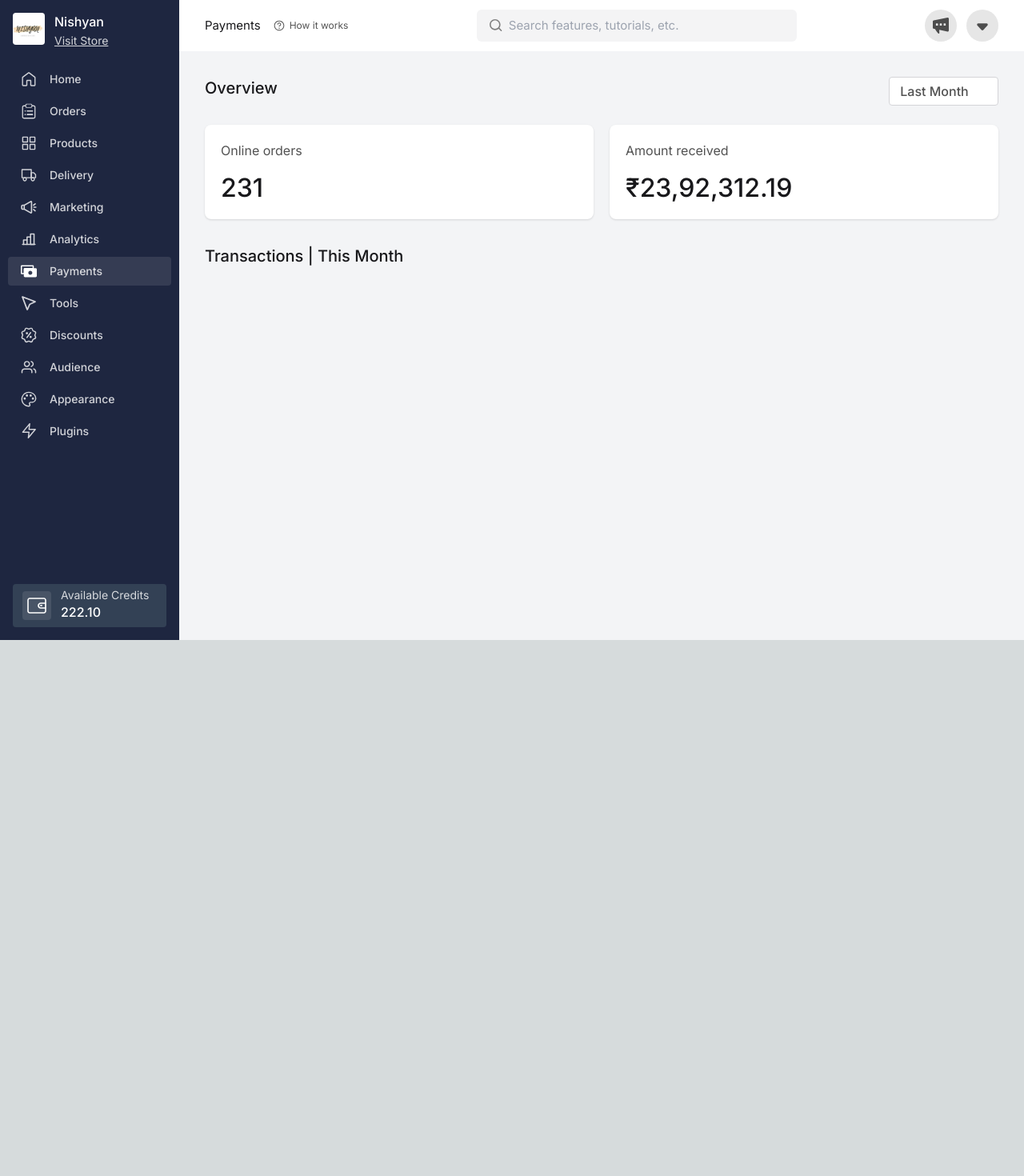
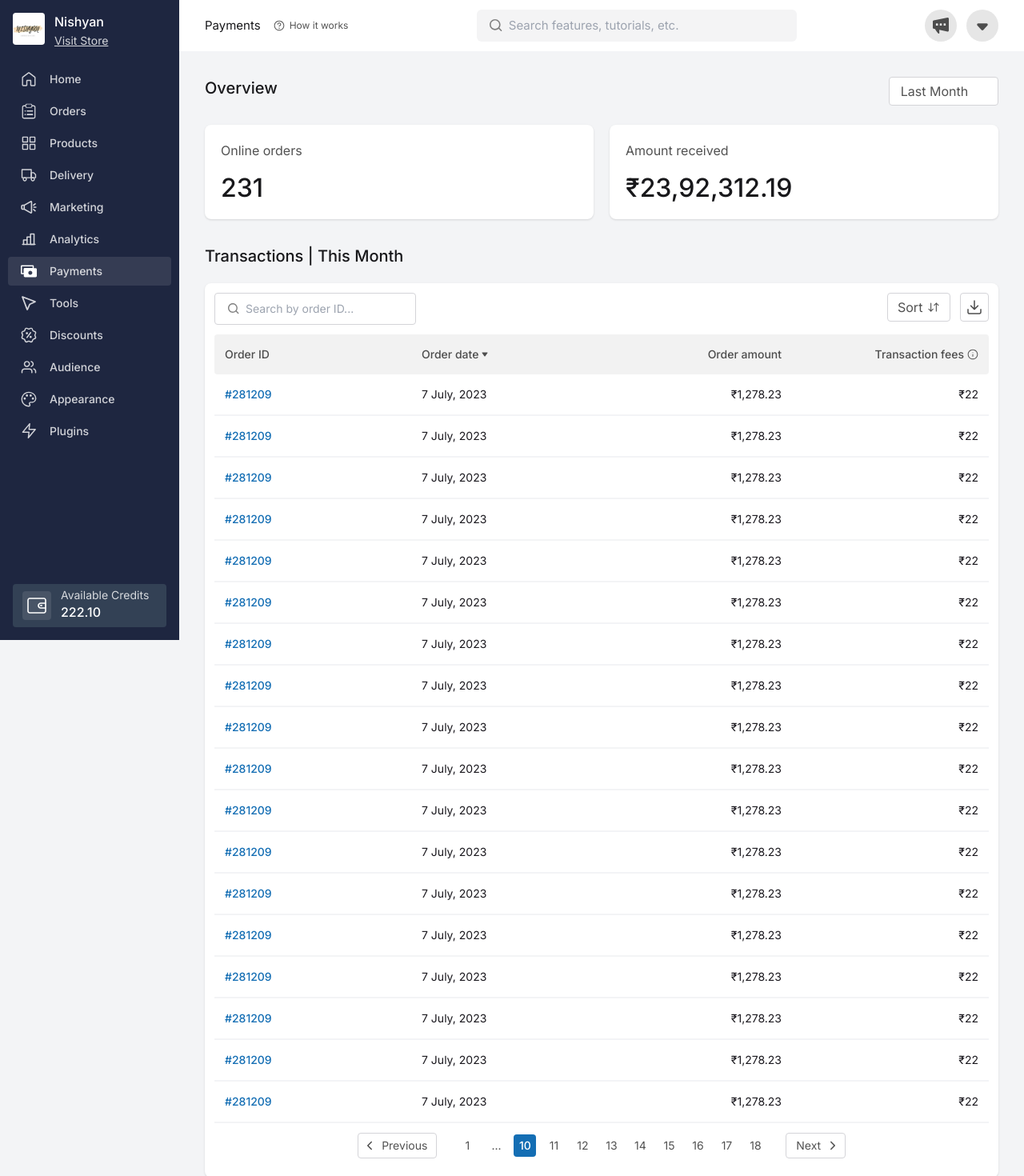
Before and after one commit to ibharatsaini/dukaan-dashboard, a Next.js app: page / in a window 1280 px wide. Shown: the top 1470 px of the page at 80% size. Before the commit the page ends 800 px from the top, so only its background shows below. Built offline with nearby package versions, Linux system fonts and the light colour scheme; some icons are missing.

Commit message:
added transaction table

```diff
--- /dev/null
+++ b/src/components/Transactions.tsx
@@ -0,0 +1,144 @@
+import React from "react";
+
+interface orderDetails {
+  orderId: string;
+  date: string;
+  orderAmount: string;
+  tnxfees: string;
+}
+
+function Transactions() {
+  return (
+    <div className="w-full flex-col justify-start items-start gap-5 inline-flex mt-8  ">
+      <h3 className="text-zinc-900 text-xl font-medium leading-7 ">
+        Transactions | This Month
+      </h3>
+      <div className="w-full gap-3 px-3 pt-3 pb-6 bg-white rounded-lg shadow flex-col justify-start items-end inline-flex">
+        <div className="w-full flex justify-between">
+          <div className="w-[248px] h-10 justify-start items-start inline-flex">
+            <div className="grow shrink basis-0 h-10 px-4 py-2.5 bg-white rounded border border-zinc-300 justify-start items-center gap-2 flex">
+              <img src={"./images/icons/search.svg"} className="w-3.5 h-3.5" />
+              <input
+                placeholder="Search by order ID..."
+                className="grow outline-0 shrink basis-0 text-neutral-400 text-sm font-normal font-['Inter'] leading-5"
+              ></input>
+            </div>
+          </div>
+          <div className="flex gap-3">
+            <div className="w-[79px] cursor-pointer	 h-9 px-3 py-1.5 bg-white rounded border border-zinc-300 justify-start items-center gap-1.5 inline-flex">
+              <div className="text-neutral-600 text-base font-normal font-['Inter'] leading-normal">
+                Sort
+              </div>
+              <img src={`./images/icons/sort.svg`} className="w-4 h-4" />
+            </div>
+            <div className="w-9 h-9 rounded border border-zinc-300 flex justify-center items-center  cursor-pointer">
+              <img src={"./images/icons/download.svg"} className="w-5 h-5" />
+            </div>
+          </div>
+        </div>
+        <TransactionsTable />
+        <Pagination />
+      </div>
+    </div>
+  );
+}
+
+const TransactionsTable = () => {
+  return (
+    <table className="w-full border-collapse text-black px-3 ">
+      <thead className="min-w-full  ">
+        <tr className="flex min-w-full gap-10 justify-between px-3  bg-[#F2F2F2] bg-opacity-95 py-3.5 rounded ">
+          <th className="text-left w-full text-sm text-[#4d4d4d] font-medium">
+            Order ID
+          </th>
+          <th className=" text-left w-full flex justify-start items-center gap-1 text-sm text-[#4d4d4d] font-medium">
+            Order date
+            <img src={"./images/icons/triangle-icon.svg"} className="w-2 h-2" />
+          </th>
+          <th className="text-right w-full text-sm text-[#4d4d4d] font-medium">
+            Order amount
+          </th>
+          <th className=" text-right w-full flex justify-end items-center gap-1 text-sm text-[#4d4d4d] font-medium">
+            Transaction fees
+            <img src={"./images/icons/info.svg"} className="w-3.5 h-3.5" />
+          </th>
+        </tr>
+      </thead>
+      <tbody className="">
+        {new Array(18)
+          .fill({
+            orderId: "#281209",
+            date: "7 July, 2023",
+            orderAmount: "₹1,278.23",
+            tnxfees: "₹22",
+          })
+          .map(({ orderId, date, orderAmount, tnxfees }: orderDetails) => {
+            return (
+              <tr className="flex  gap-10 justify-between px-3 py-3.5  border-b-2 border-gray-100 border-content inline-block">
+                <td className=" text-left w-full text-[#146EB4] text-sm font-medium leading-5 ">
+                  {orderId}
+                </td>
+                <td className=" text-left w-full text-[#1A181E] text-sm font-normal leading-5 ">
+                  {date}
+                </td>
+                <td className=" text-right w-full text-[#1A181E] text-sm font-normal leading-5 ">
+                  {orderAmount}{" "}
+                </td>
+                <td className=" text-right w-full text-[#1A181E] text-sm font-normal leading-5">
+                  {tnxfees}{" "}
+                </td>
+              </tr>
+            );
+          })}
+      </tbody>
+    </table>
+  );
+};
+
+const Pagination = () => {
+  return (
+    <div className="w-[610px] h-8 justify-start items-center gap-6 inline-flex m-auto">
+      <div className="pl-1.5 pr-3 w-[100px] py-1.5 bg-white rounded border border-zinc-300 justify-center text-sm leading-tight flex text-neutral-600 items-center gap-1.5 flex">
+        <img src={"./images/icons/chevron-right.svg"} className=" h-[18px]" />
+        Previous
+      </div>
+      <div className="justify-start items-start gap-2 flex">
+        <div className="w-7 h-7 py-0.5 rounded flex-col justify-center items-center gap-2 inline-flex">
+          <div className="self-stretch text-center text-neutral-600 text-sm font-normal font-['Inter'] leading-tight">
+            1
+          </div>
+        </div>
+        <div className="w-7 h-7 py-0.5 rounded flex-col justify-center items-center gap-2 inline-flex">
+          <div className="self-stretch text-center text-neutral-600 text-sm font-normal font-['Inter'] leading-tight">
+            ...
+          </div>
+        </div>
+        <div className="w-7 h-7 px-2 py-1.5 bg-[#146EB4] rounded flex-col justify-center items-center gap-1.5 inline-flex">
+          <div className="text-center text-white text-sm font-medium font-['Inter'] leading-tight">
+            10
+          </div>
+        </div>
+
+        {Array.from({ length: 8 }, (_, index) => index + 11).map((el) => {
+          return (
+            <div className="w-7 h-7 py-0.5 rounded flex-col justify-center items-center gap-2 inline-flex">
+              <div className="self-stretch text-center text-neutral-600 text-sm font-normal font-['Inter'] leading-tight">
+                {el}
+              </div>
+            </div>
+          );
+        })}
+      </div>
+
+      <div className="pl-3 pr-1.5 py-1.5 bg-white rounded border border-zinc-300 justify-center items-center gap-1.5 flex text-sm leading-tight flex text-neutral-600 items-center gap-1.5 flex">
+        Next
+        <img
+          src={"./images/icons/chevron-right.svg"}
+          className=" h-[18px] rotate-180"
+        />
+      </div>
+    </div>
+  );
+};
+
+export default Transactions;
--- a/src/pages/index.tsx
+++ b/src/pages/index.tsx
@@ -1,50 +1,49 @@
-import Image from 'next/image'
-import { Inter } from 'next/font/google'
-import Sidebar from '@/components/Sidebar'
-import Header from '@/components/Header'
-import { FaChevronDown } from 'react-icons/fa6'
+import Image from "next/image";
+import { Inter } from "next/font/google";
+import Sidebar from "@/components/Sidebar";
+import Header from "@/components/Header";
+import { FaChevronDown } from "react-icons/fa6";
+import Transactions from "@/components/Transactions";
 
-const inter = Inter({ subsets: ['latin'] })
+const inter = Inter({ subsets: ["latin"] });
 
 export default function Home() {
   return (
-    <main
-      className={`flex bg-gray-100 ${inter.className}`}
-    >
+    <main className={`flex bg-gray-100 ${inter.className}`}>
       <Sidebar />
-        <section className='overflow-auto grow shrink basis-0 left-56 '>
+      <section className="overflow-auto grow shrink basis-0 left-56 ">
         <Header />
-          <div className='px-8 py-8 w-full'>
-            <div className='text-zinc-900 text-xl font-medium leading-7 flex justify-between'>
-              <h3 className=''>Overview</h3>
-              <div className="w-[137px] h-9 bg-white rounded border border-zinc-300 flex items-center justify-center gap-[7px]">
-                  <p className='text-neutral-600 text-base text-normal leading-normal'>Last Month</p>
+        <div className="px-8 py-8 w-full">
+          <div className="text-zinc-900 text-xl font-medium leading-7 flex justify-between">
+            <h3 className="">Overview</h3>
+            <div className="w-[137px] h-9 bg-white rounded border border-zinc-300 flex items-center justify-center gap-[7px]  cursor-pointer">
+              <p className="text-neutral-600 text-base font-normal leading-normal">
+                Last Month
+              </p>
               <FaChevronDown className="text-base" />
-
             </div>
-
           </div>
-            <div className='flex gap-5 justify-between h-[118px] mt-6'>
-            <div className='w-full h-full p-5 bg-white flex gap-4 flex-col rounded-lg shadow'>
-              <h4 className='text-neutral-600 text-base font-normal leading-normal'>Online orders</h4>
-              <h2 className='text-zinc-900 text-[32px] font-medium leading-[38px]'>231</h2>
-
+          <div className="flex gap-5 justify-between h-[118px] mt-6">
+            <div className="w-full h-full p-5 bg-white flex gap-4 flex-col rounded-lg shadow">
+              <h4 className="text-neutral-600 text-base font-normal leading-normal">
+                Online orders
+              </h4>
+              <h2 className="text-zinc-900 text-[32px] font-medium leading-[38px]">
+                231
+              </h2>
             </div>
-            <div className='w-full h-full p-5 bg-white flex gap-4 flex-col rounded-lg shadow'>
-              <h4 className='text-neutral-600 text-base font-normal leading-normal'>Amount received</h4>
-              <h2 className='text-zinc-900 text-[32px] font-medium leading-[38px]'>₹23,92,312.19</h2>
-
+            <div className="w-full h-full p-5 bg-white flex gap-4 flex-col rounded-lg shadow">
+              <h4 className="text-neutral-600 text-base font-normal leading-normal">
+                Amount received
+              </h4>
+              <h2 className="text-zinc-900 text-[32px] font-medium leading-[38px]">
+                ₹23,92,312.19
+              </h2>
             </div>
-
-
           </div>
-          <h3 className='text-zinc-900 text-xl font-medium leading-7 mt-8'>Transactions | This Month</h3>
-
-
-
-
+          <Transactions />
         </div>
       </section>
     </main>
-  )
+  );
 }
```
Also changed, not shown: public/home.png (deleted), 1 other file (tests, documents, lock files or other folders). Lines whose indentation alone changed are shown as unchanged.
